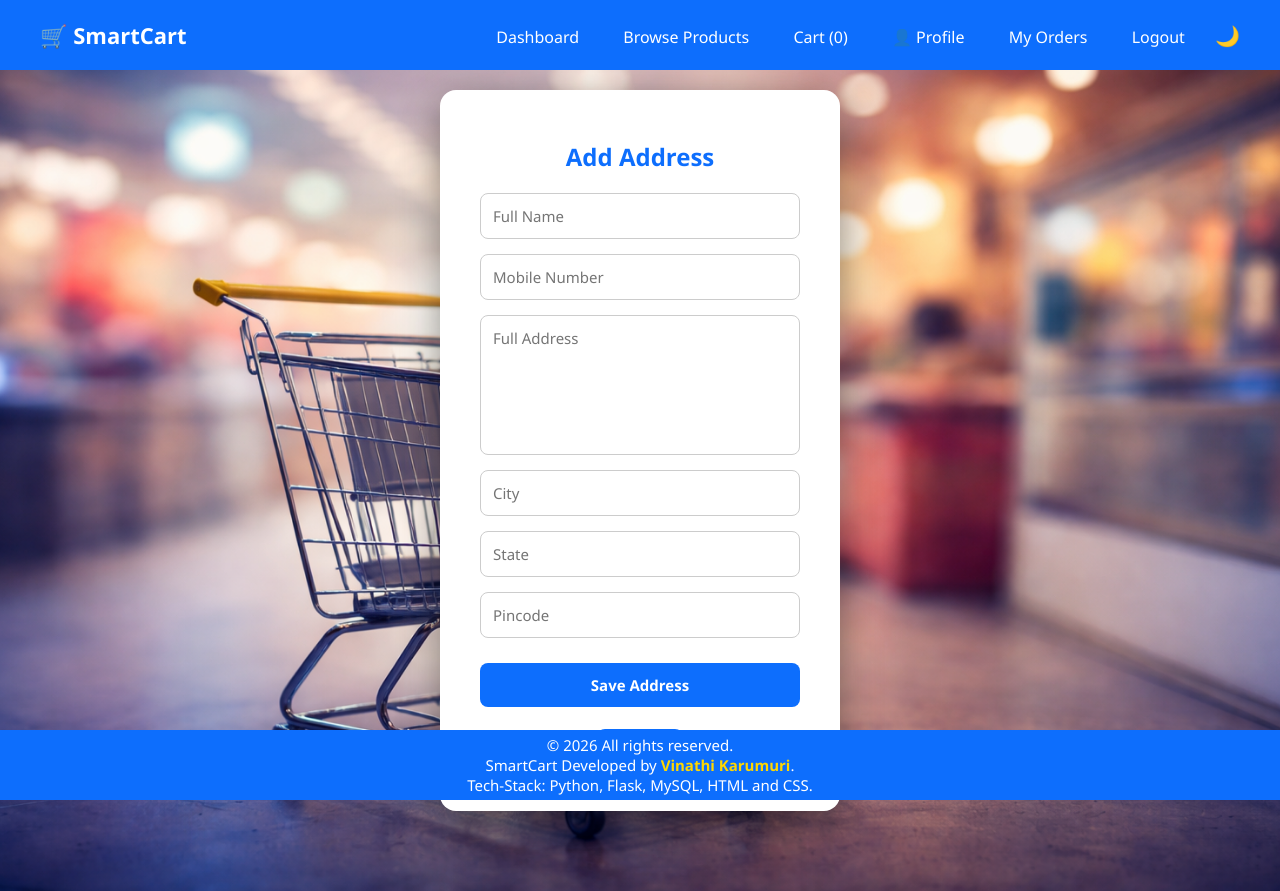
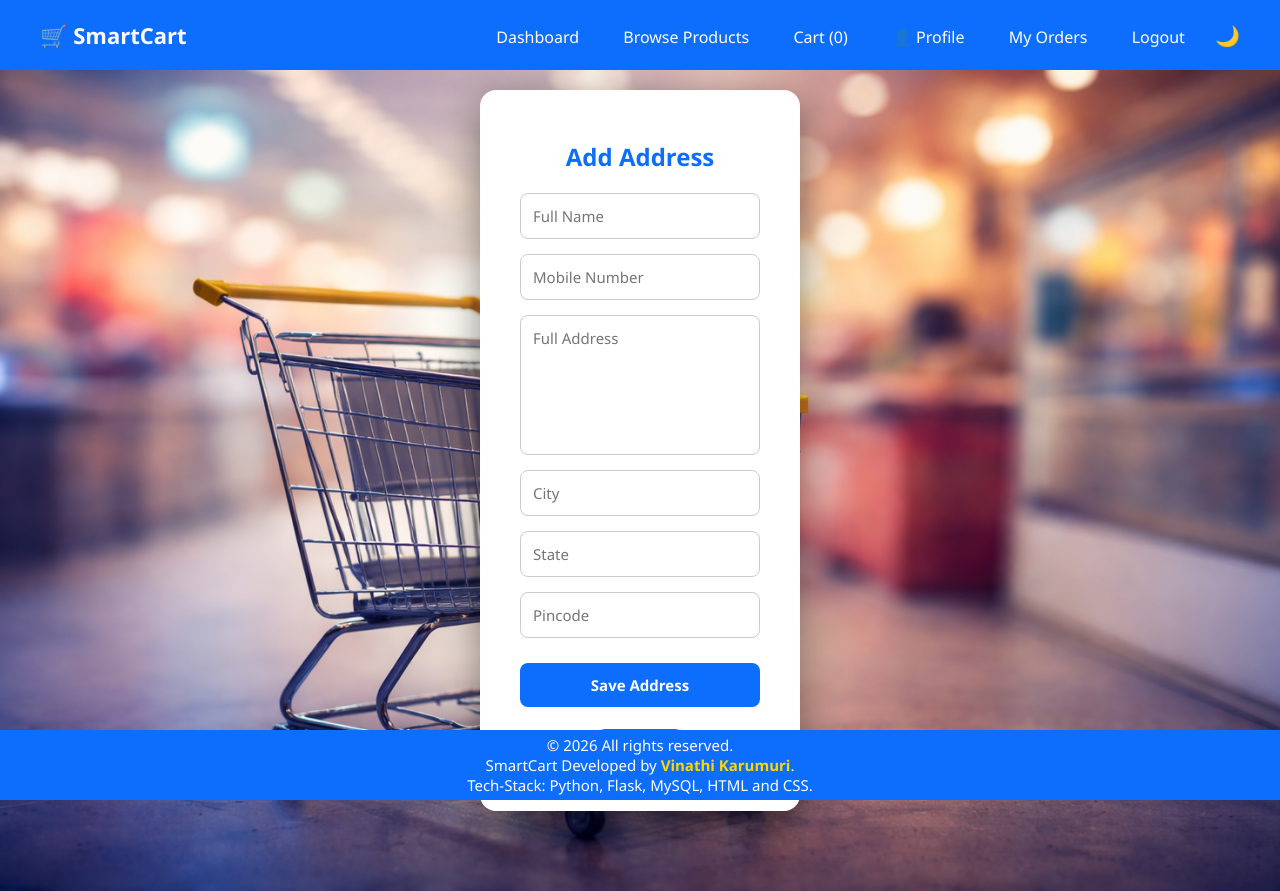
Before and after one commit to Vinathi-Karumuri/SmartCart, a Flask app: page /user/add-address in a window 1280 px wide. Run offline with Flask 3, Linux system fonts and the light colour scheme; the visitor is signed in with stand-in values (Sample User, id 1); data that the repository does not hold is empty.

Commit message:
card width

```diff
--- a/templates/user/add_address.html
+++ b/templates/user/add_address.html
@@ -2,7 +2,7 @@
 
 {% block content %}
 
-<div class="card" style="width: 400px;">
+<div class="card" style="width: 320px;">
 
     <h2>Add Address</h2>
 
@@ -11,7 +11,6 @@
         <p class="flash {{ category }}">{{ message }}</p>
       {% endfor %}
     {% endwith %}
-
     <form method="POST" action="/user/add-address">
 
         <input type="text" name="name" placeholder="Full Name" required>
```
